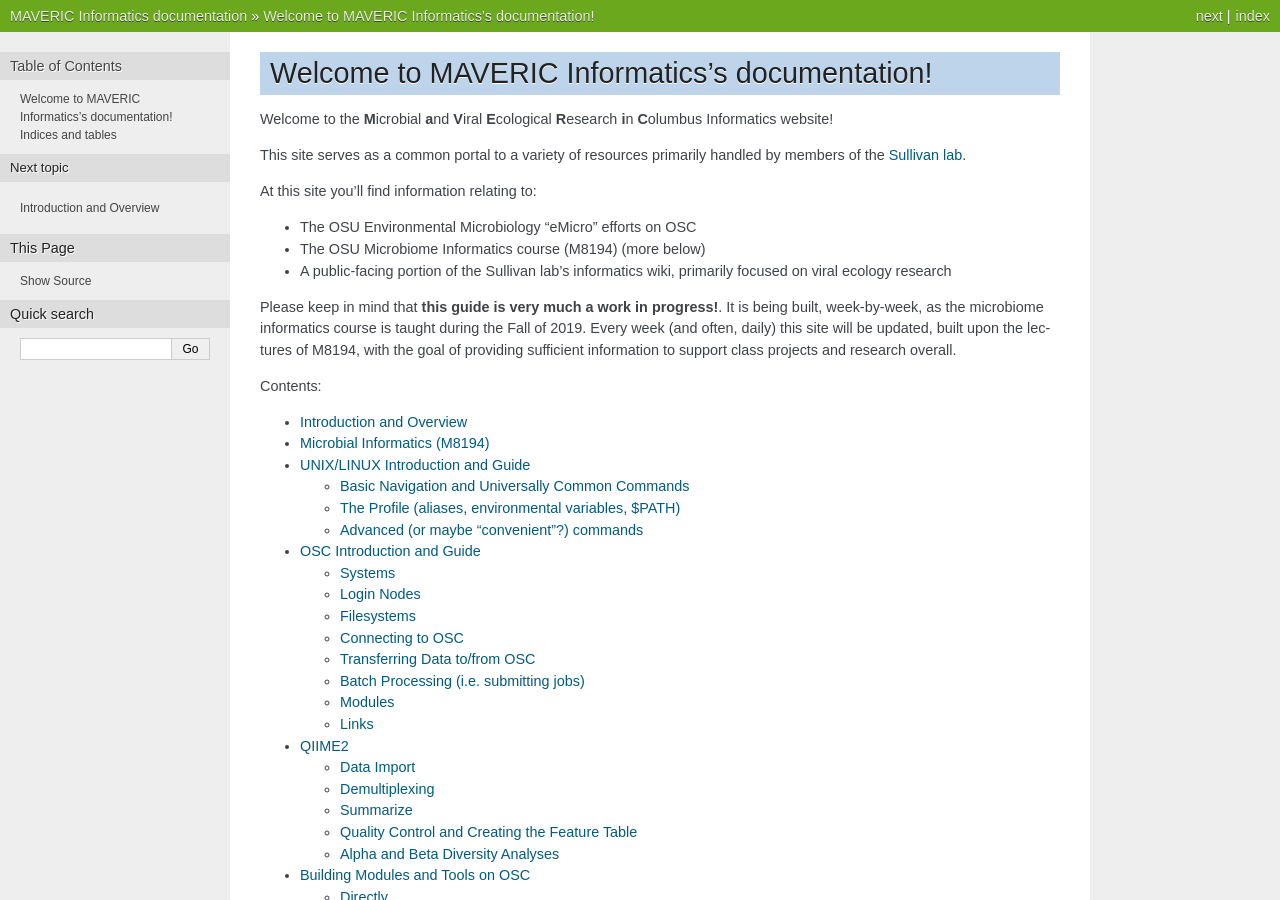
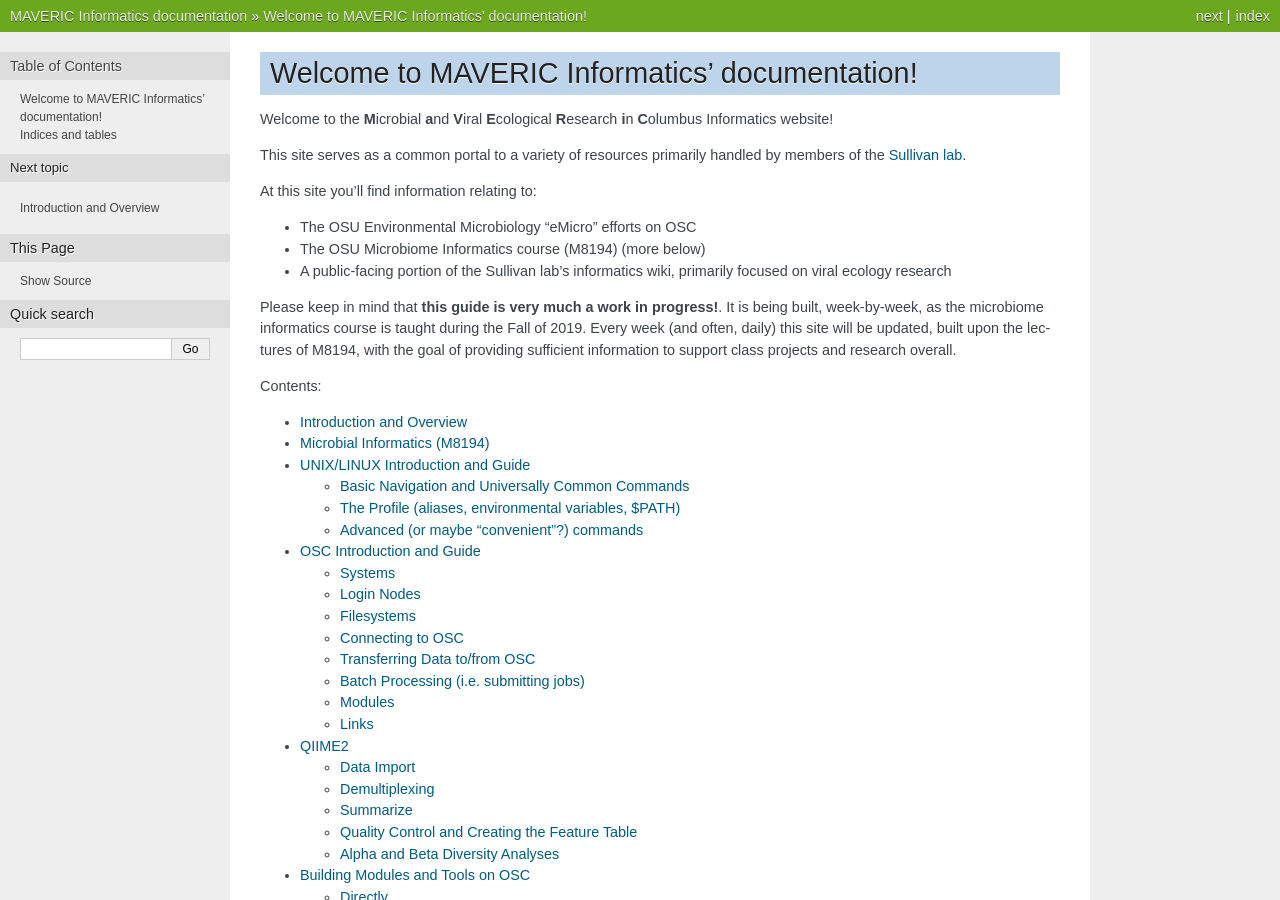
Before and after one commit to MAVERIC-Labs/MAVERIC_informatics, a Sphinx documentation site: the page built from docs/source/index.rst, in a window 1280 px wide and 900 px high. Built offline with Sphinx 7.4.7, drawn with Linux system fonts in a browser that asks for light colours; some of the changed text lies outside the part shown.

Commit message:
Mispelling

```diff
--- a/docs/source/index.rst
+++ b/docs/source/index.rst
@@ -3,7 +3,7 @@
    You can adapt this file completely to your liking, but it should at least
    contain the root `toctree` directive.
 
-Welcome to MAVERIC Informatics's documentation!
+Welcome to MAVERIC Informatics' documentation!
 ===============================================
 
 Welcome to the **M**\icrobial **a**\nd **V**\iral **E**\cological **R**\esearch **i**\n **C**\olumbus Informatics website!
```
Also changed, not shown: 6 other files.
